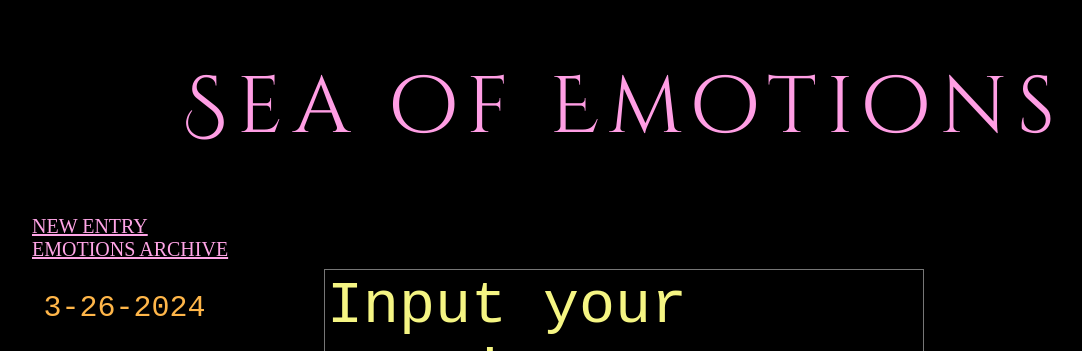
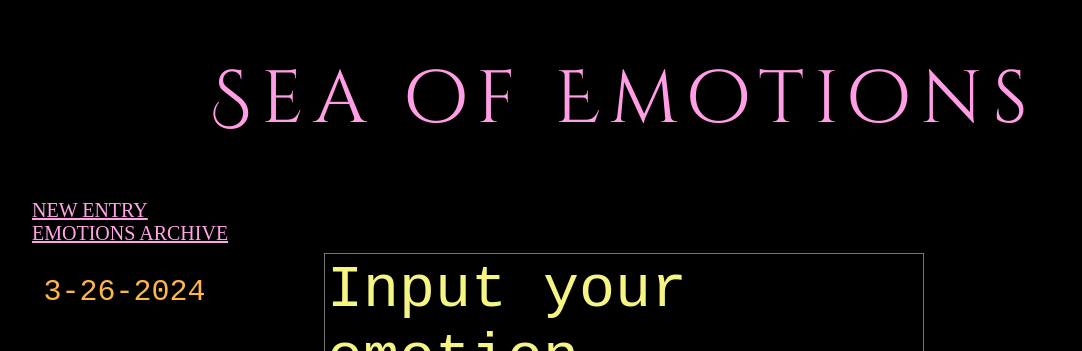
Before and after one commit to jingqian1/soe, a plain HTML site: page index.html in a window 1280 px wide. Shown: the top 351 px of the page, without its empty margins (16-1098 px from the left). Drawn offline with Linux system fonts and the light colour scheme.

Commit message:
Update style.css

```diff
--- a/style.css
+++ b/style.css
@@ -111,7 +111,7 @@ h1 {
     color: rgb(255, 158, 228);
     margin: 10 auto;
     text-align: center;
-    font-size: 80px;
+    font-size: 74px;
     width: 100%;
     max-width: 100%;
     height: auto;
```
